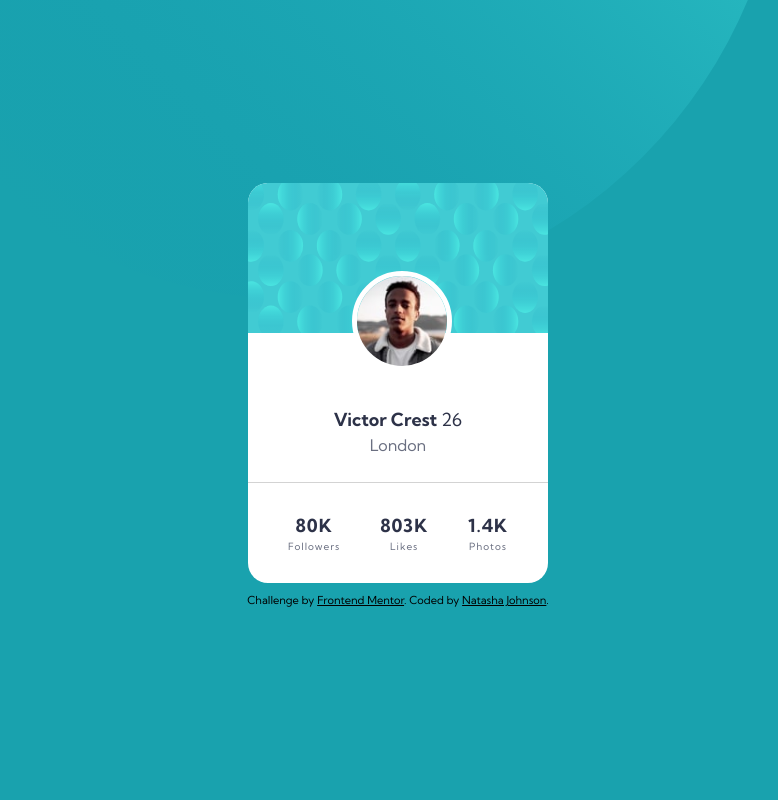
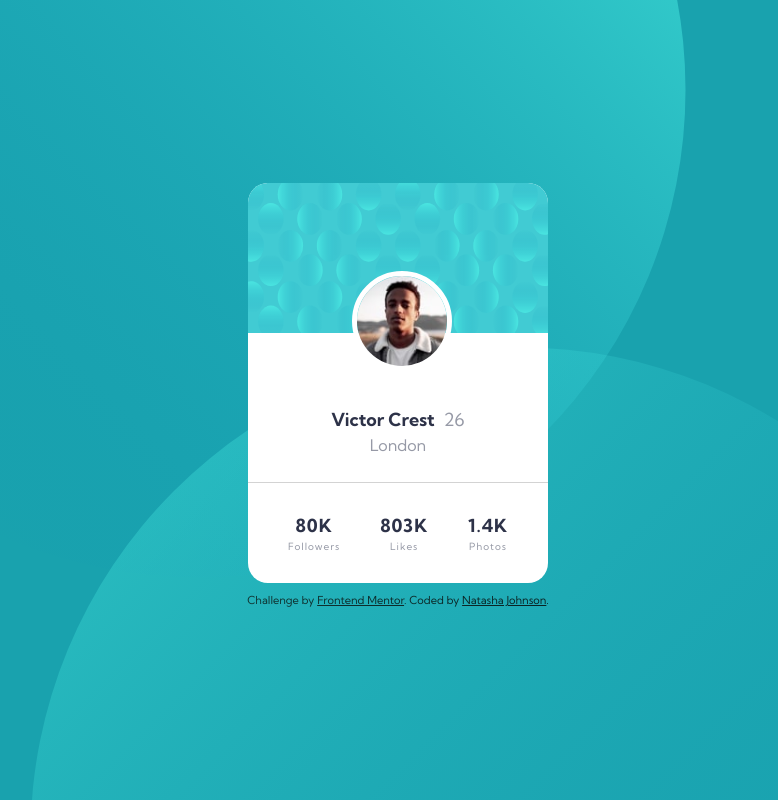
Before and after one commit to artsycoder533/profile-card-component, a plain HTML site: page index.html in a window 1280 px wide. Shown: the top 800 px of the page, without its empty margins (242-1020 px from the left). Drawn offline with Linux system fonts and the light colour scheme.

Commit message:
Add files via upload

```diff
--- a/index.html
+++ b/index.html
@@ -13,8 +13,10 @@
 
 </head>
 
-<body>
-  <img id="top-background" src="./images/bg-pattern-top.svg"></img>
+<img>
+
+  <img class="top" src="./images/bg-pattern-top.svg"></img>
+
   <div class="card-container">
 
     <div class="card-header">
@@ -49,7 +51,7 @@
     </div>
   </div>
 
-  <!-- <img #id="bottom-background" src="/images/bg-pattern-bottom.svg" alt=""> -->
+  <img class="bottom" src="./images/bg-pattern-bottom.svg" alt=""></img>
 
   <footer>
     <p>Challenge by <a href="https://www.frontendmentor.io?ref=challenge" target="_blank">Frontend Mentor</a>. Coded by
--- a/style.scss
+++ b/style.scss
@@ -36,17 +36,6 @@ body {
     overflow: hidden;
 }
 
-#top-background {
-    position: absolute;
-    left: 50px;
-    bottom: 500px;
-    z-index: 1;
-}
-
-#bottom-background {
-   position: absolute;
-}
-
 .card-container {
     position: relative;
     background-color: white;
@@ -55,7 +44,7 @@ body {
     border-radius: 20px;
     @include flex();
     flex-direction: column;
-    z-index: 3;
+    z-index: 1000;
 }
 
 .card-header {
@@ -103,11 +92,15 @@ body {
 
         span {
             font-weight: 400;
+            margin-left: 5px;
+            color: $paraText;
+            opacity: 0.7;
         }
     }
 
     p {
         color: $paraText;
+        opacity: 0.7;
     }
 }
 
@@ -130,6 +123,7 @@ body {
 
     p {
         font-size: 10px;
+        opacity: 0.7;
     }
 }
 
@@ -144,3 +138,22 @@ footer {
         color: black;
     }
 }
+
+// graphics circle
+.top, .bottom {
+    position: absolute;
+}
+
+.top {
+    top: -400px;
+    left: -50px;
+    // background-color: red;
+}
+
+.bottom {
+    // background-color: blue;
+    position: absolute;
+    bottom: -525px;
+    right: 30px;
+
+}
```
Also changed, not shown: style.css, 1 other file.
